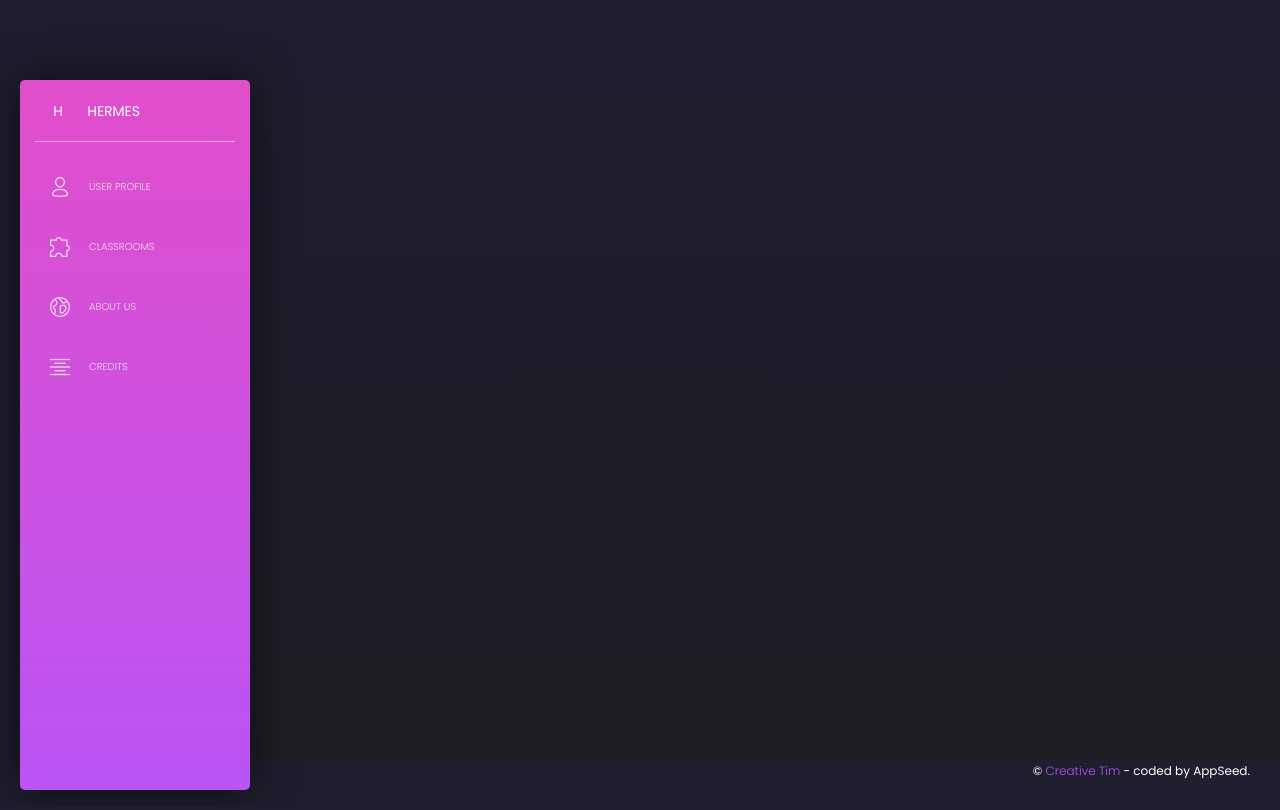
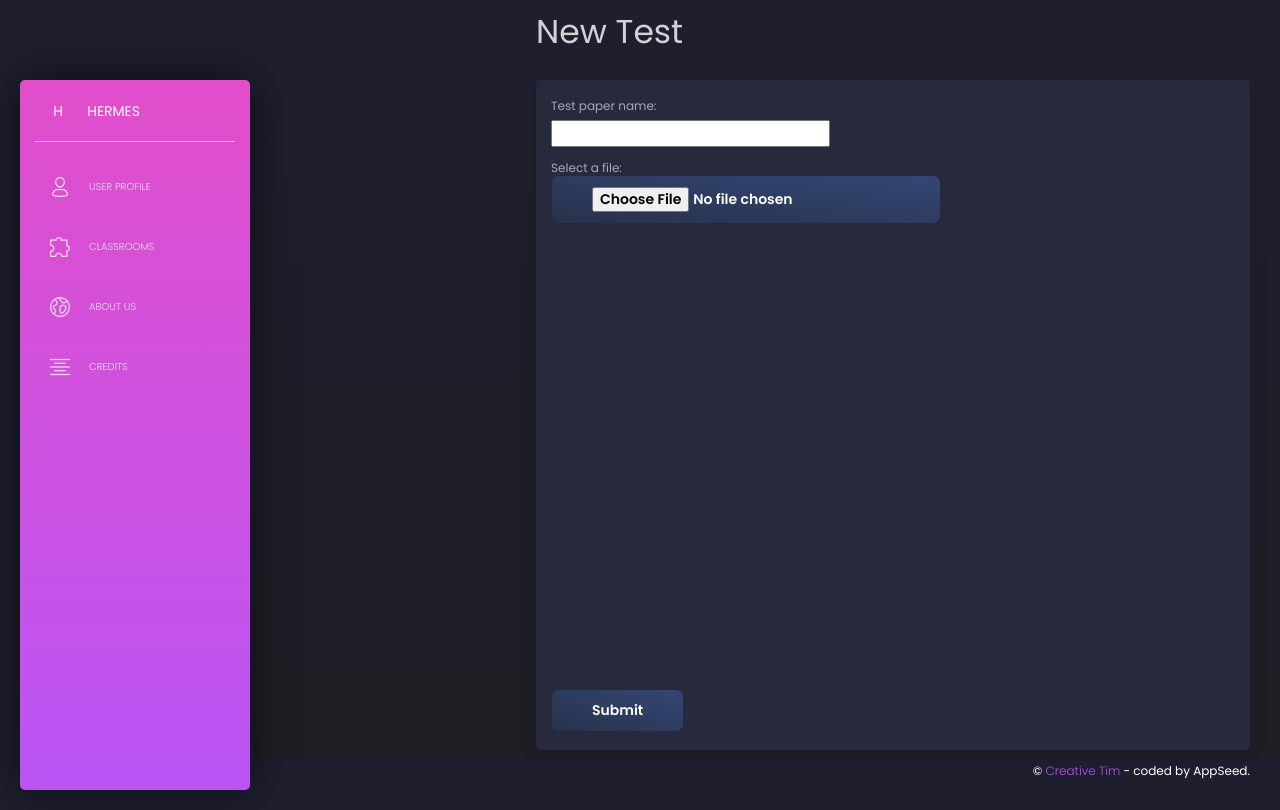
Before and after one commit to Nathan-Yeoh/UNIHack2025Hermes, a Flask app: page /Classroom/TestPaper/Create in a window 1280 px wide. Run offline with Flask 3, Linux system fonts and the light colour scheme; some libraries are stand-ins or nearby versions.

Commit message:
testcreate done
only shit I did in 2 hours lol

```diff
--- a/app.py
+++ b/app.py
@@ -44,6 +44,11 @@ def serve_student_graph():
 
 @app.route("/Classroom/TestPaper", methods=["GET", "POST"])
 def serve_testpaper():
+    if request.method == "POST":
+        # get test paper from creation
+        test_name = request.form.get("tname")
+        test_file = request.form.get("tfile")
+
     return render_template('TestPaper.html')
 
 @app.route("/Classroom/TestPaper/Create")
--- a/templates/TestPaperCreate.html
+++ b/templates/TestPaperCreate.html
@@ -1,4 +1,22 @@
 {% extends "layouts/base.html" %}
 {% block content %}
+<div class="content">
+    <p></p>
+    <h1>New Test</h1>
 
+    <!-- form inputs -->
+    <div class="card" style="height: calc(95vh - 90px)">
+        <div class="col-12">
+            <form action="{{url_for('serve_testpaper', tname=tname, tfile=tfile)}}" method="post" style="margin-top: 15px; height: 100%;">
+                <label for="tname">Test paper name:</label><br>
+                <input type="text" id="tname" name="tname" required><br>
+
+                <label for="tfile" style="position: relative; top: 10px">Select a file:</label><br>
+                <input type="file" class="btn" id="tfile" name="tfile" required><br>
+
+                <input type="submit" value="Submit" class="btn" style="position: absolute; bottom: 15px;">
+            </form>
+        </div>
+    </div>
+</div>
 {% endblock %}
```
